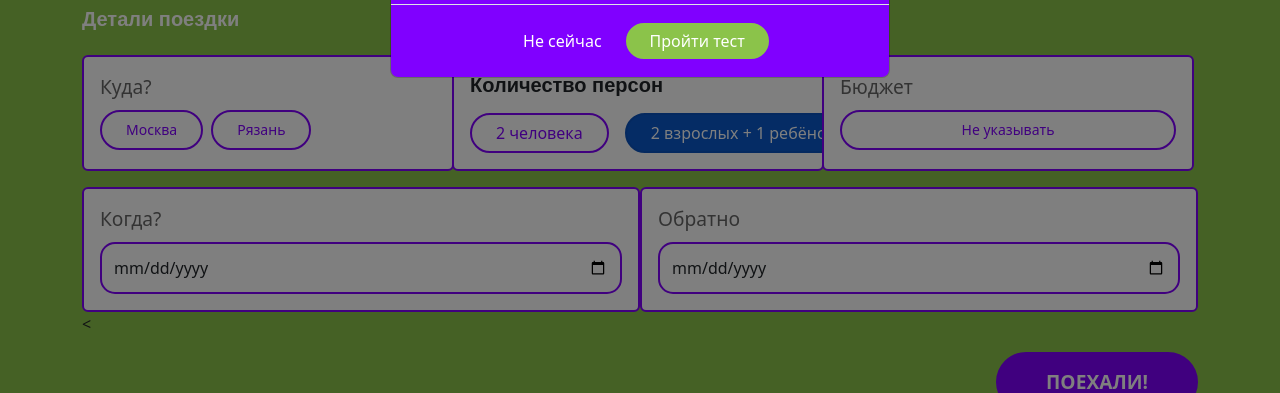
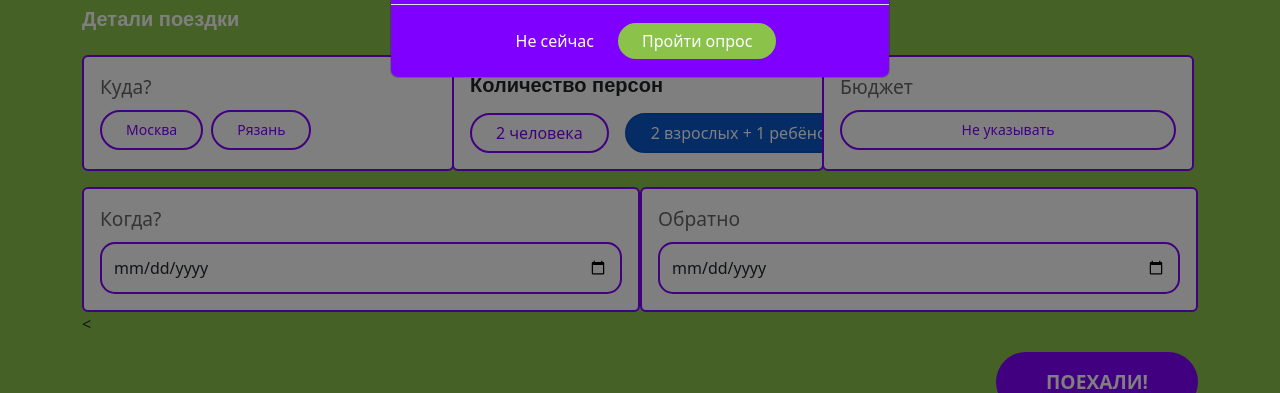
Before and after one commit to farakhov0ruslan/Atlas, a Django app: page / in a window 1280 px wide, after a click on "ПОЕХАЛИ!". Shown: the part 592-985 px from the top of the page. Run offline with Django 5.2, Linux system fonts and the light colour scheme; some libraries are stand-ins or nearby versions.

Commit message:
develop: создал переход к опросник, создал новоё приложение для опроса

```diff
--- a/main/templates/main/index.html
+++ b/main/templates/main/index.html
@@ -130,7 +130,7 @@
 								<button type="button" class="btn btn-outline-secondary"
 								        data-bs-dismiss="modal">Не сейчас
 								</button>
-								<button type="button" class="btn btn-primary">Пройти тест</button>
+								<button type="button" class="btn btn-primary">Пройти опрос</button>
 							</div>
 						</div>
 					</div>
```
